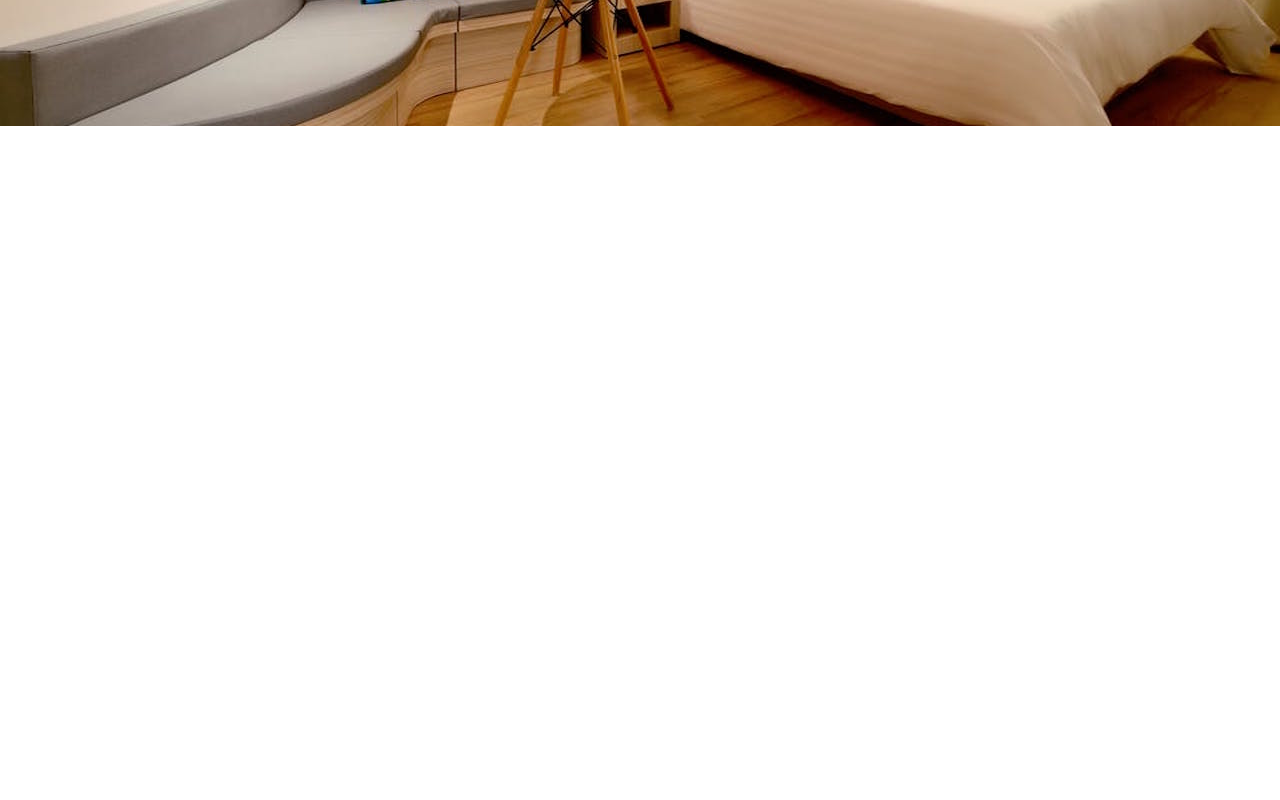
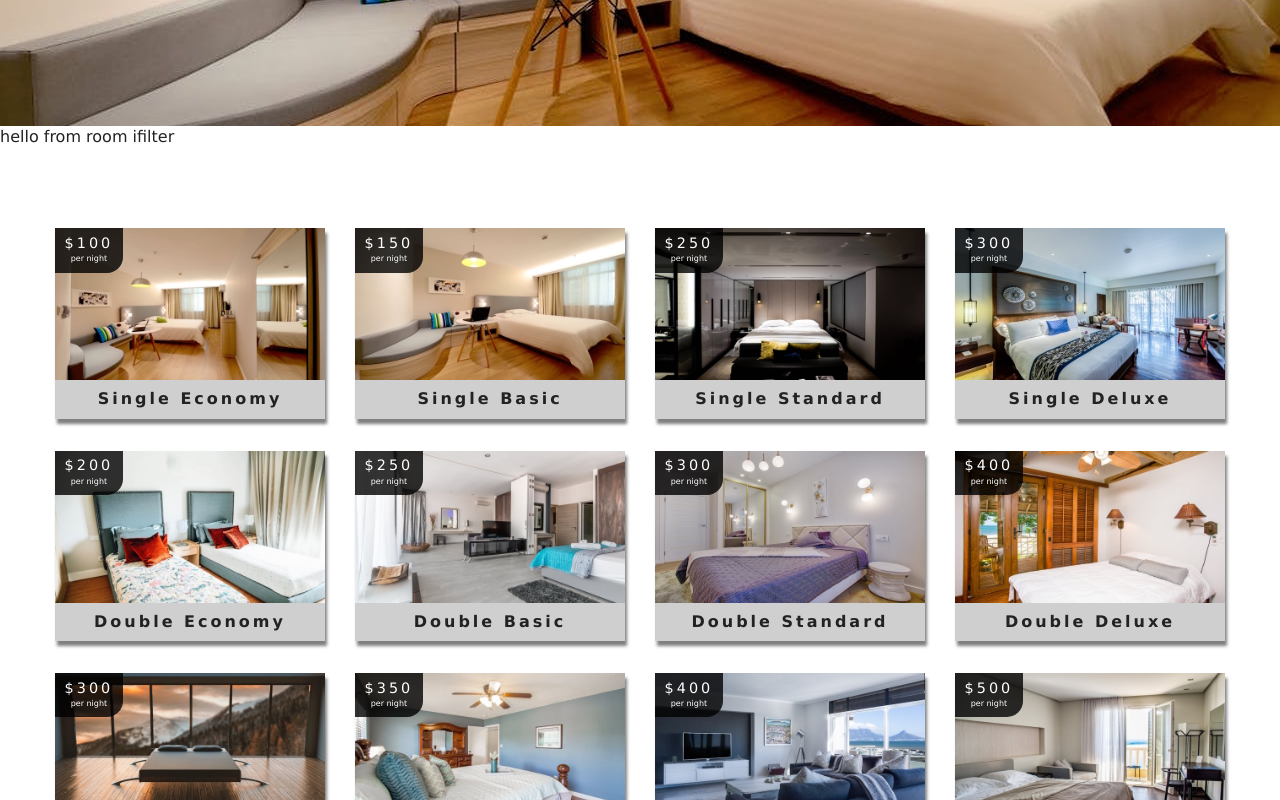
Before and after one commit to OstapHetman/learn-react, a React (Create React App) app in the folder resort/: page /rooms in a window 1280 px wide. Shown: the part 420-1220 px from the top of the page. Before the commit the page ends 800 px from the top, so only its background shows below. Built offline with nearby package versions, Linux system fonts and the light colour scheme.

Commit message:
added room list component

```diff
--- /dev/null
+++ b/resort/src/components/RoomsContainer.js
@@ -0,0 +1,47 @@
+import React from 'react'
+import RoomsFilter from './RoomsFilter'
+import RoomsList from './RoomsList'
+import { withRoomConsumer } from '../context'
+import Loading from './Loading'
+
+function RoomContainer({context}) {
+    const {loading, sortedRooms, rooms} = context
+    if (loading) {
+        return <Loading/>
+    }
+    return (
+        <div>
+            <RoomsFilter rooms={rooms}/>
+            <RoomsList rooms={sortedRooms}/>
+        </div>
+    )
+}
+
+export default withRoomConsumer(RoomContainer)
+
+// import React from 'react'
+// import RoomsFilter from './RoomsFilter'
+// import RoomsList from './RoomsList'
+// import { RoomConsumer } from '../context'
+// import Loading from './Loading'
+
+// export default function RoomsContainer() {
+//     return (
+//         <RoomConsumer>
+//             {
+//                 (value) => {
+//                     const {loading, sortedRooms, rooms} = value
+//                     if (loading) {
+//                         return <Loading/>
+//                     }
+//                     return (
+//                         <div>
+//                             <RoomsFilter rooms={rooms}/>
+//                             <RoomsList rooms={sortedRooms}/>
+//                         </div>
+//                     )
+//                 }
+//             }
+//         </RoomConsumer>
+//     )
+// }
--- /dev/null
+++ b/resort/src/components/RoomsFilter.js
@@ -0,0 +1,9 @@
+import React from 'react'
+
+export default function RoomsFlter() {
+    return (
+        <div>
+            hello from room ifilter
+        </div>
+    )
+}
--- /dev/null
+++ b/resort/src/components/RoomsList.js
@@ -0,0 +1,23 @@
+import React from 'react'
+import Room from './Room'
+
+export default function RoomsList({rooms}) {
+    if (rooms.length === 0) {
+        return (
+            <div className="empty-search">
+                <h3>unfortunately no rooms matched your search parameters</h3>
+            </div>
+        )
+    }
+    return (
+        <section className="roomslist">
+            <div className="roomslist-center">
+                {
+                    rooms.map((item) => {
+                        return <Room key={item.id} room={item} />
+                    })
+                }
+            </div>
+        </section>
+    )
+}
--- a/resort/src/context.js
+++ b/resort/src/context.js
@@ -51,4 +51,12 @@
 
 const RoomConsumer = RoomContext.Consumer;
 
+export function withRoomConsumer(Component) {
+  return function ConsumerWrapper(props) {
+    return <RoomConsumer>
+      {value => <Component {...props} context={value} />}
+    </RoomConsumer>
+  }
+}
+
 export { RoomProvider, RoomConsumer, RoomContext };
--- a/resort/src/pages/Rooms.js
+++ b/resort/src/pages/Rooms.js
@@ -1,16 +1,21 @@
 import React from 'react'
 import Hero from '../components/Hero';
 import Banner from '../components/Banner'
+import RoomsContainer from '../components/RoomsContainer'
 import {Link} from 'react-router-dom'
 
 const Rooms = () => {
-    return <Hero hero="roomsHero">
+    return <>
+        <Hero hero="roomsHero">
             <Banner title="our rooms">
                 <Link to="/" className="btn-primary">
                     return home
                 </Link>
             </Banner>
         </Hero>
+        <RoomsContainer/>
+        </>
+
 }
 
 export default Rooms
```
